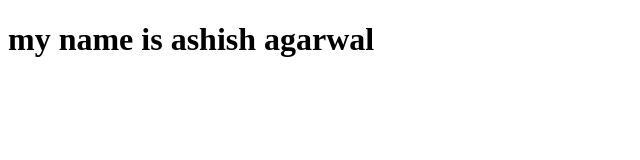
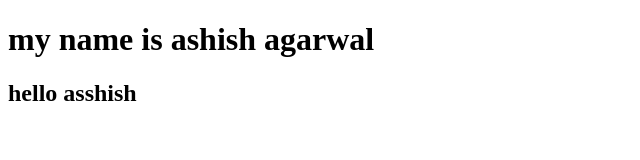
Before and after one commit to Ashishagarwal101/Full-Stack, a plain HTML site: page class/index.html in a window 1280 px wide. Shown: the whole page, without its empty margins (0-640 px from the left). Drawn offline with Linux system fonts and the light colour scheme.

Commit message:
Update index.html

```diff
--- a/class/index.html
+++ b/class/index.html
@@ -8,6 +8,7 @@
 </head>
 <body>
     <h1>my name is ashish agarwal</h1>
+   <h2>hello asshish <h2>
 
 </body>
 </html
```
